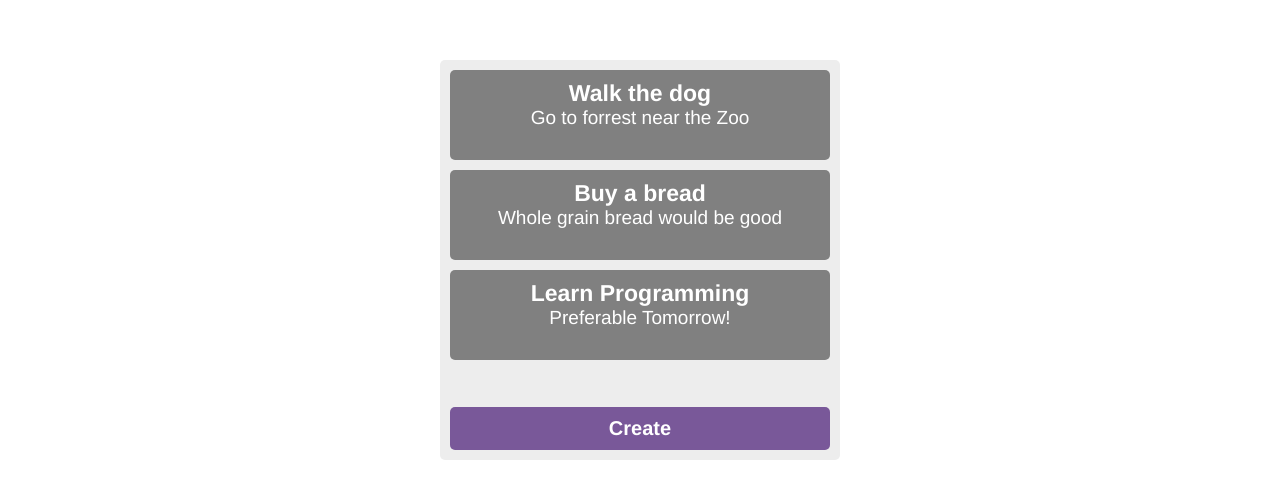
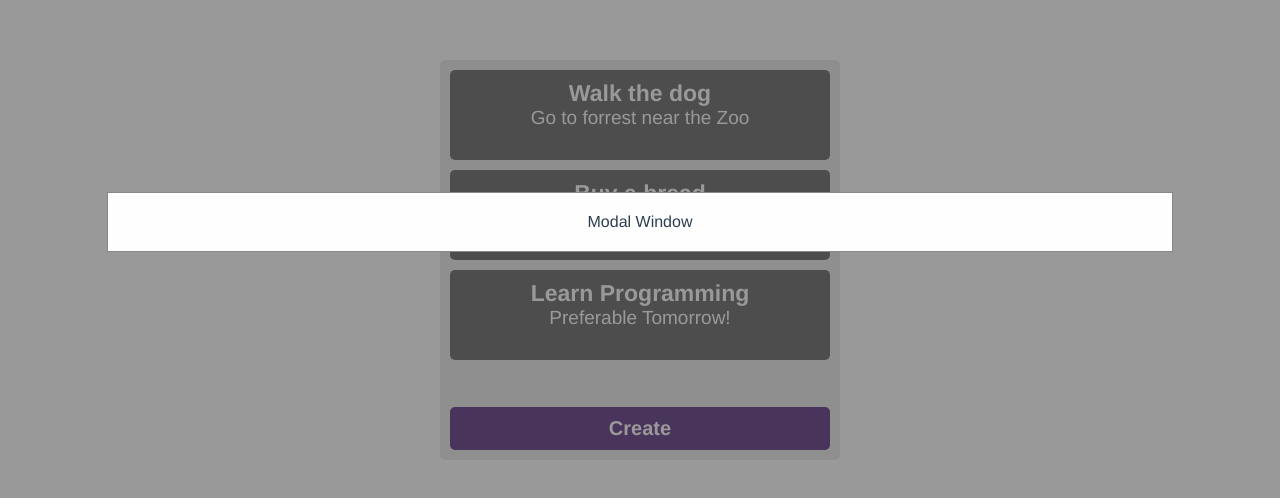
Before and after one commit to Jerga99/vue-todo, a Vue app: page / in a window 1280 px wide. Shown: the top 498 px of the page. Built offline with nearby package versions, Linux system fonts and the light colour scheme.

Commit message:
33 Modal Separate Component

```diff
--- a/src/App.vue
+++ b/src/App.vue
@@ -13,11 +13,7 @@
         </div>
       </div>
     </div>
-    <div class="modal">
-      <div class="modal-content">
-        Modal Window
-      </div>
-    </div>
+    <Modal />
   </div>
 </template>
 
@@ -25,11 +21,12 @@
 <script>
 import playground from './playground'
 import TodoList from '@/components/TodoList'
+import Modal from '@/components/Modal'
 
 export default {
   name: 'app',
   components: {
-    TodoList
+    TodoList, Modal
   },
   data() {
     return {
@@ -86,28 +83,6 @@
   }
 }
 
-.modal {
-  display: none;
-  position: fixed; // stay in place
-  z-index: 9999;
-  left: 0;
-  top: 0;
-  width: 100%;
-  height: 100%;
-  overflow: auto; // enable scroll if needed
-  background-color: rgba(0, 0, 0, 0.4);
-}
-
-.modal-content {
-  background-color: #fefefe;
-  margin: 15% auto;
-  padding: 20px;
-  border: 1px solid #888;
-  width: 80%;
-}
-
-
-
 .todo {
   &-wrapper {
     /* flexible styling */
--- /dev/null
+++ b/src/components/Modal.vue
@@ -0,0 +1,44 @@
+
+
+<template>
+  <div class="modal" :class="{'is-active': isActive}">
+    <div class="modal-content">
+      Modal Window
+    </div>
+  </div>
+</template>
+<script>
+export default {
+  data() {
+    return {
+      isActive: true
+    }
+  }
+}
+</script>
+<style scoped lang="scss">
+
+  .modal {
+    display: none;
+    position: fixed; // stay in place
+    z-index: 9999;
+    left: 0;
+    top: 0;
+    width: 100%;
+    height: 100%;
+    overflow: auto; // enable scroll if needed
+    background-color: rgba(0, 0, 0, 0.4);
+
+    &.is-active {
+      display: block;
+    }
+  }
+
+  .modal-content {
+    background-color: #fefefe;
+    margin: 15% auto;
+    padding: 20px;
+    border: 1px solid #888;
+    width: 80%;
+  }
+</style>
```
